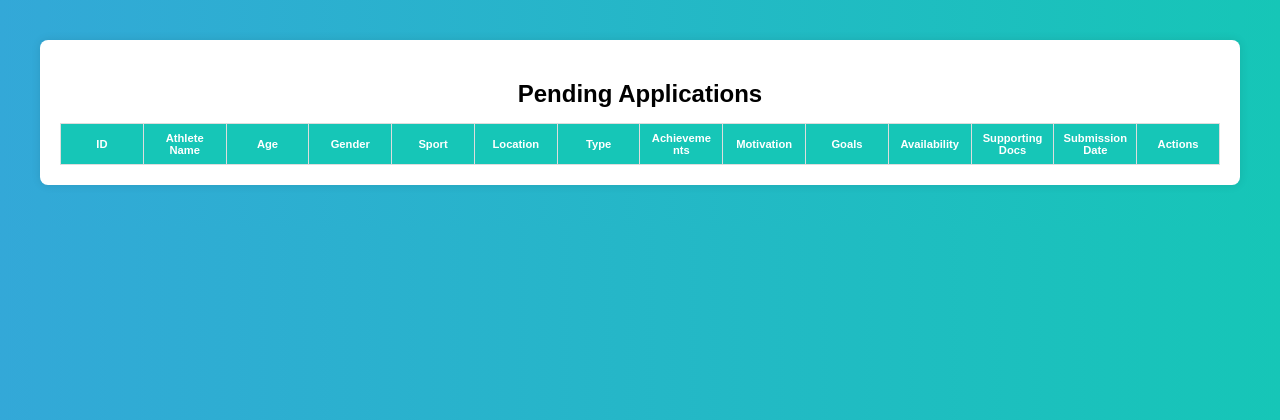
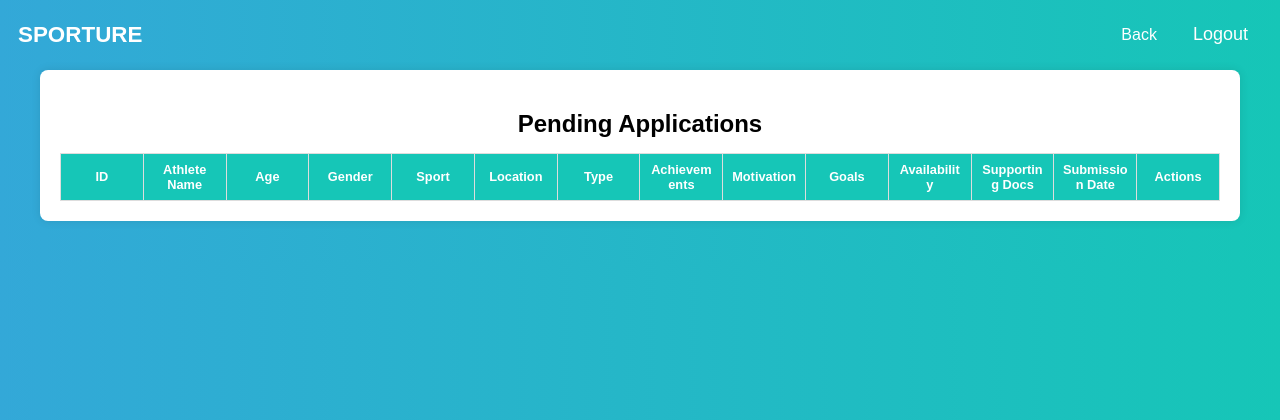
Before and after one commit to lara-jacob/LinkedIn-for-Atheletes, a Flask app: page /application_approval in a window 1280 px wide. Shown: the top 420 px of the page. Run offline with Flask 3, Linux system fonts and the light colour scheme; data that the repository does not hold is empty; some libraries are stand-ins or nearby versions.

Commit message:
users and application updated

```diff
--- a/templates/application_approval.html
+++ b/templates/application_approval.html
@@ -14,7 +14,7 @@
 
       .container {
   max-width: 1200px;
-      margin: auto;
+  margin: 30px auto 0; /* top space */
   background: white;
   padding: 20px;
   border-radius: 8px;
@@ -45,7 +45,7 @@
     th {
       background-color: #16c6b7;
       color: white;
-      font-size: 0.7rem; /* slightly larger than td */
+      font-size: 0.8rem; /* slightly larger than td */
     }
 
     .action-btn {
@@ -71,9 +71,70 @@
     .deny-btn:hover {
       background-color: rgb(247, 0, 21);
     }
+     .nav {
+    position: fixed;
+    top: 18px;
+    left: 18px;
+    right: 18px;
+    z-index: 3;
+    display: flex;
+    align-items: center;
+    justify-content: space-between;
+}
+
+.brand .name {
+    color: #fff;
+    font-weight: 700;
+    font-size: 1.4rem;
+}
+
+.nav-links {
+    display: flex;
+    gap: 12px;
+    align-items: center;
+}
+
+.nav-links a {
+    color: white;
+    padding: 6px 10px;
+    border-radius: 6px;
+    text-decoration: none;
+    transition: background 0.3s;
+}
+
+.nav-links a.active,
+.nav-links a:hover {
+    color: white;
+    background: rgba(255, 255, 255, 0.15);
+}
+.logout-btn {
+    background: #16c6b700;
+    border: none;
+    color: white;
+    padding: 6px 14px;
+    border-radius: 6px;
+    cursor: pointer;
+    font-size: 18px;
+    transition: background 0.3s;
+}
+
+.logout-btn:hover {
+    background: #f5f7f837;
+}
   </style>
 </head>
 <body>
+
+  <div class="nav" role="navigation" aria-label="Main nav">
+    <div class="brand" aria-label="Brand">
+        <div class="name">SPORTURE</div>
+    </div>
+    <nav class="nav-links">
+        <a href="/">Back</a>
+        <button class="logout-btn" onclick="logout()">Logout</button>
+    </nav>
+</div>
+
   <div class="container">
     <h2>Pending Applications</h2>
     <table>
```
Also changed, not shown: templates/manage_users.html (+135 -33 lines). Lines whose indentation alone changed are shown as unchanged.
